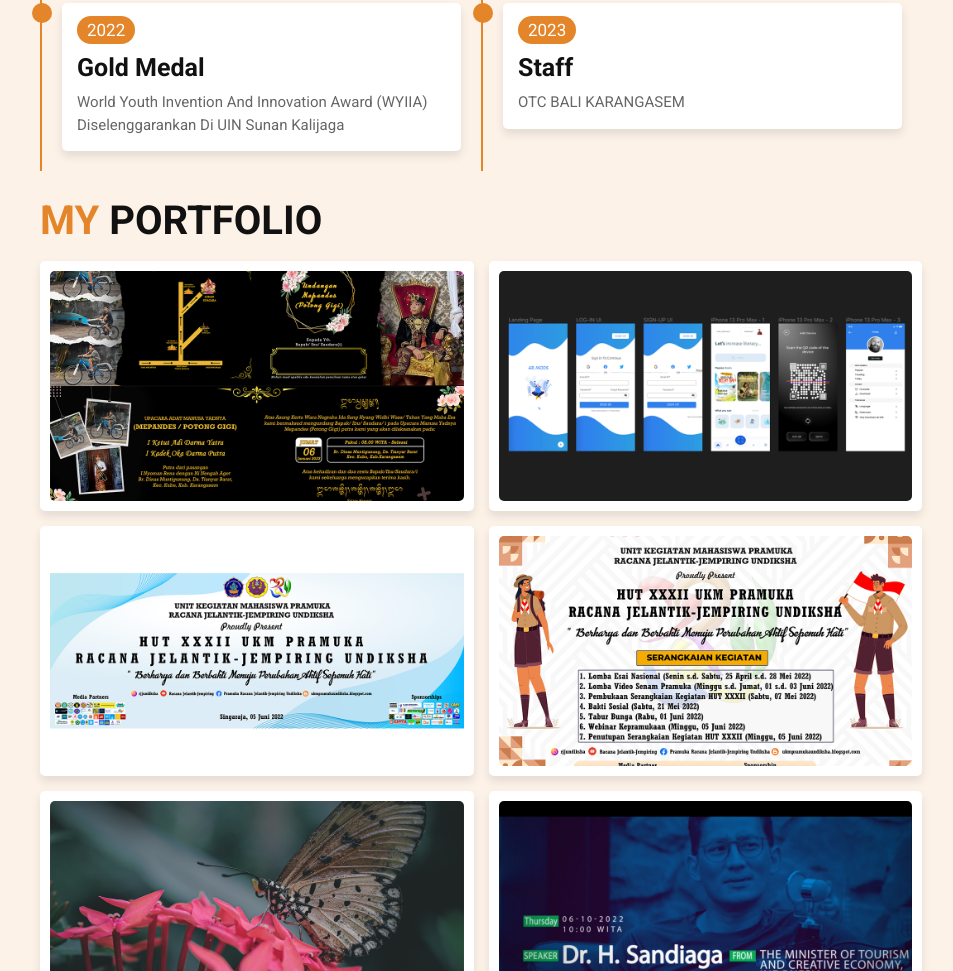
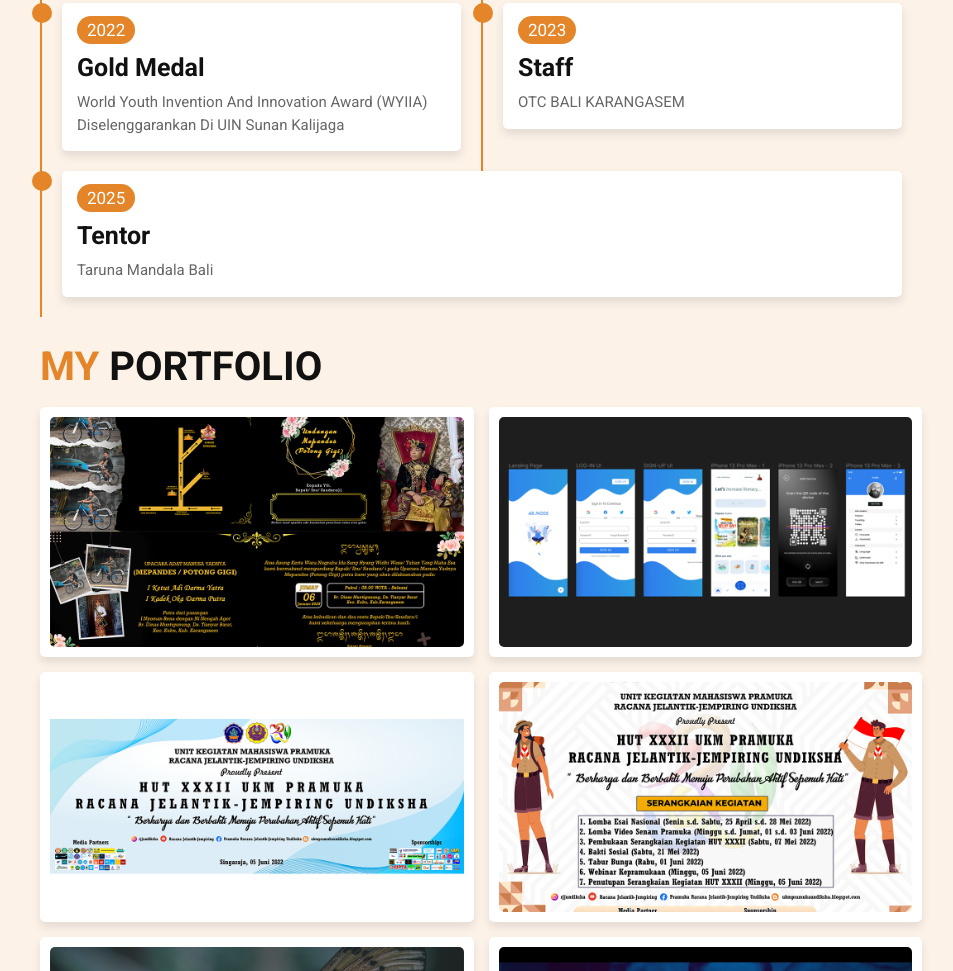
Before and after one commit to bhismaputran/personalweb, a plain HTML site: page index.html in a window 1280 px wide. Shown: the part 3223-4194 px from the top of the page, without its empty margins (309-1262 px from the left). Drawn offline with Linux system fonts and the light colour scheme.

Commit message:
Update index.html

```diff
--- a/index.html
+++ b/index.html
@@ -286,6 +286,14 @@
                 <p>OTC BALI KARANGASEM</p>
             </div>
         </div>
+
+        <div class="box">
+            <div class="content">
+                <span> 2025 </span>
+                <h3>Tentor</h3>
+                <p>Taruna Mandala Bali</p>
+            </div>
+        </div>
     </div>
 
 </section>
```
